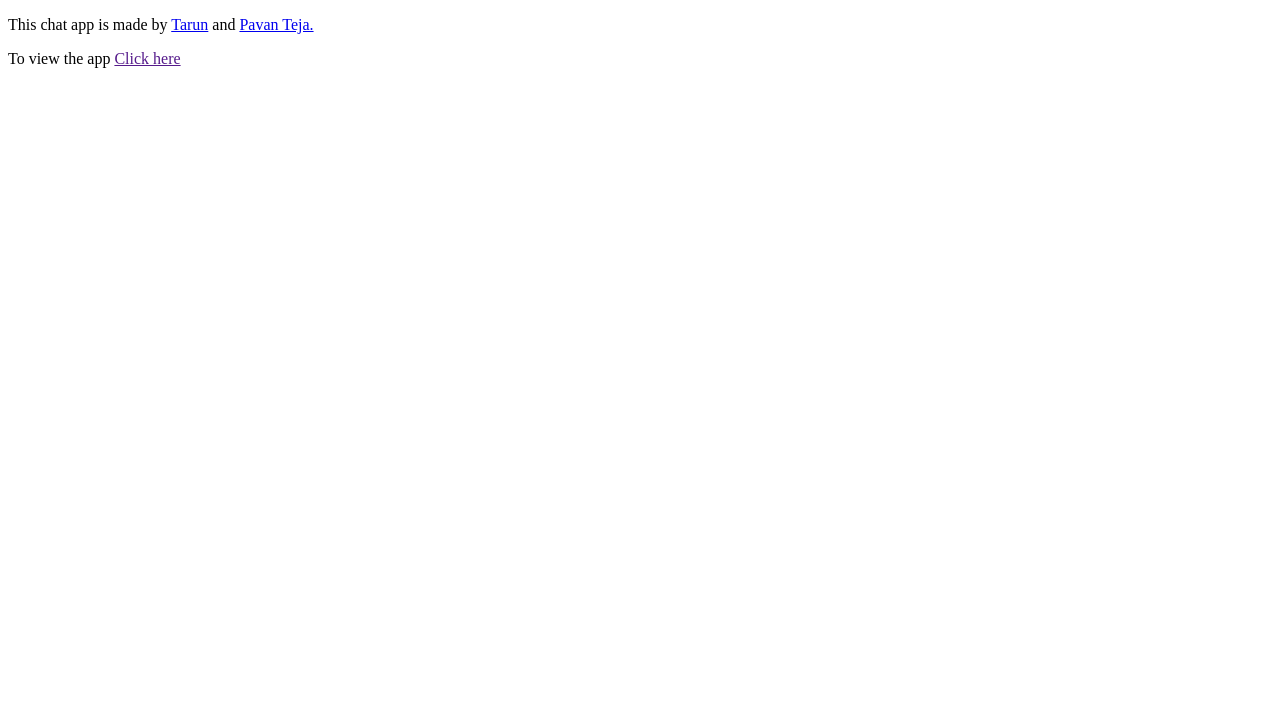
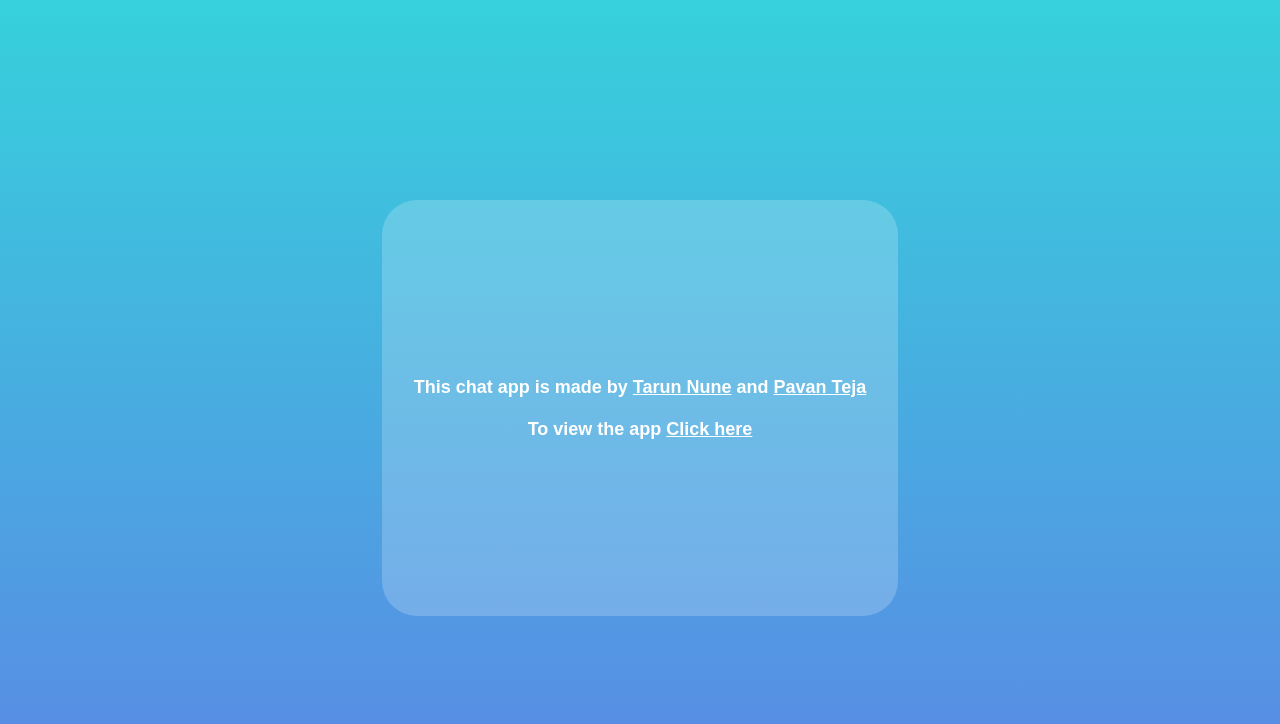
Before and after one commit to alfie2775/chat-app-backend, a website: page static/index.html in a window 1280 px wide. Drawn offline with Linux system fonts and the light colour scheme.

Commit message:
added: homepage

```diff
--- a/static/index.html
+++ b/static/index.html
@@ -5,14 +5,78 @@
     <meta http-equiv="X-UA-Compatible" content="IE=edge" />
     <meta name="viewport" content="width=device-width, initial-scale=1.0" />
     <title>Kite - Chat App</title>
+    <style>
+      body {
+        height: 100vh;
+        display: grid;
+        place-items: center;
+        color: white;
+        font-size: large;
+        font-weight: 600;
+        font-family: sans-serif;
+        background: linear-gradient(#36d1dc, #5b86e5);
+      }
+      main {
+        position: relative;
+        padding: 3rem 2rem;
+        border-radius: 35px;
+        display: flex;
+        flex-direction: column;
+        justify-content: space-around;
+        align-items: center;
+        background: rgba(255, 255, 255, 0.2);
+        min-height: 40vh;
+        overflow: hidden;
+        transform: scale(1);
+        transition: all 0.6s;
+        min-width: 200px;
+      }
+      main::before {
+        content: "";
+        position: absolute;
+        width: 100%;
+        height: 100%;
+        background: linear-gradient(
+          90deg,
+          transparent,
+          rgba(255, 255, 255, 0.3),
+          transparent
+        );
+        top: 0;
+        left: -100%;
+        transition: all 0.6s;
+      }
+      main:hover {
+        transform: scale(1.05);
+        transition: all 0.6s;
+      }
+
+      main:hover::before {
+        left: 100%;
+      }
+      main > div {
+        text-align: center;
+      }
+      a {
+        color: white;
+      }
+      a:hover {
+        color: rgb(255, 240, 37);
+        transition: color 0.35s;
+      }
+    </style>
   </head>
   <body>
-    <p>
-      This chat app is made by
-      <a href="https://alfie.vercel.app" target="_blank">Tarun</a> and
-      <a href="https://pavanteja.netlify.app" target="_blank">Pavan Teja.</a>
-    </p>
-    <p>To view the app <a href="" target="_blank">Click here</a></p>
+    <main>
+      <div>
+        This chat app is made by
+        <a href="https://alfie.vercel.app" target="_blank">Tarun Nune</a> and
+        <a href="https://pavanteja.netlify.app" target="_blank">Pavan Teja</a>
+
+        <br /><br />To view the app
+        <a href="https://kite.vercel.app" target="_blank">Click here</a>
+      </div>
+    </main>
   </body>
 </html>
 
```
